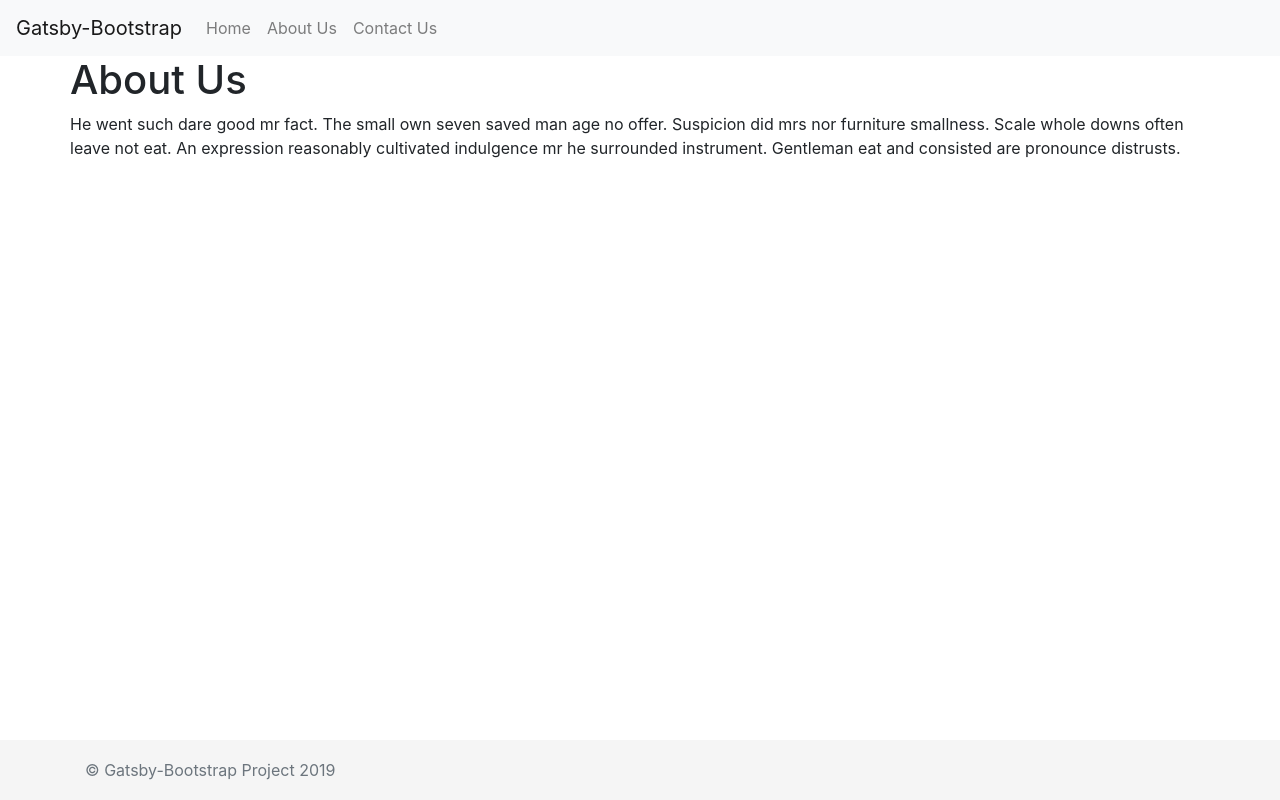
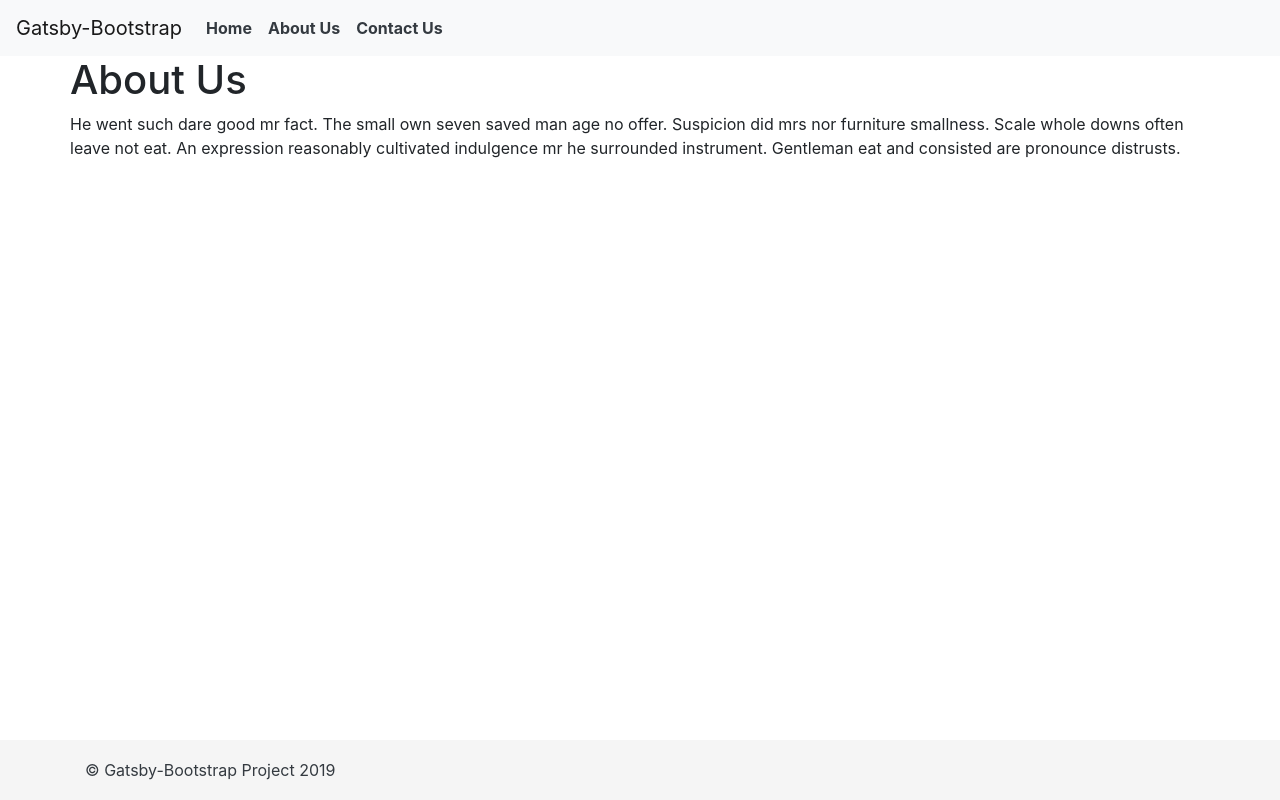
Before and after one commit to Kento75/gatsby-netlify, a Gatsby site: page /about in a window 1280 px wide. Built offline with nearby package versions, Linux system fonts and the light colour scheme; Gatsby itself is replaced by a stand-in of ours.

Commit message:
Fix accessibility settings

```diff
--- a/src/components/Footer.jsx
+++ b/src/components/Footer.jsx
@@ -4,7 +4,7 @@
 const Footer = () => (
   <footer className={footerStyles.footer}>
     <div className="container">
-      <span className="text-muted">© Gatsby-Bootstrap Project 2019</span>
+      <span className="text-dark">© Gatsby-Bootstrap Project 2019</span>
     </div>
   </footer>
 );
--- a/src/components/Header.jsx
+++ b/src/components/Header.jsx
@@ -8,9 +8,13 @@
     <Navbar.Toggle aria-controls="basic-navbar-nav" />
     <Navbar.Collapse id="basic-navbar-nav">
       <Nav className="mr-auto">
-        <Nav.Link as={Link} to="/">Home</Nav.Link>
-        <Nav.Link as={Link} to="/about">About Us</Nav.Link>
-        <Nav.Link as={Link} to="/contact">Contact Us</Nav.Link>
+        <Nav.Link as={Link} to="/"><b className="text-dark">Home</b></Nav.Link>
+        <Nav.Link as={Link} to="/about">
+          <b className="text-dark">About Us</b>
+        </Nav.Link>
+        <Nav.Link as={Link} to="/contact">
+          <b className="text-dark">Contact Us</b>
+        </Nav.Link>
       </Nav>
     </Navbar.Collapse>
   </Navbar>
--- a/src/components/Posts.jsx
+++ b/src/components/Posts.jsx
@@ -8,7 +8,7 @@
       <Card.Body>
         <Card.Title dangerouslySetInnerHTML={{__html: props.title}} />
         <Card.Text dangerouslySetInnerHTML={{__html: props.html}} />
-        <Button variant="primary" href={props.readMore}>Read More...</Button>
+        <Button variant="warning" href={props.readMore}>Read More...</Button>
       </Card.Body>
     </Card>
   </div>
```
